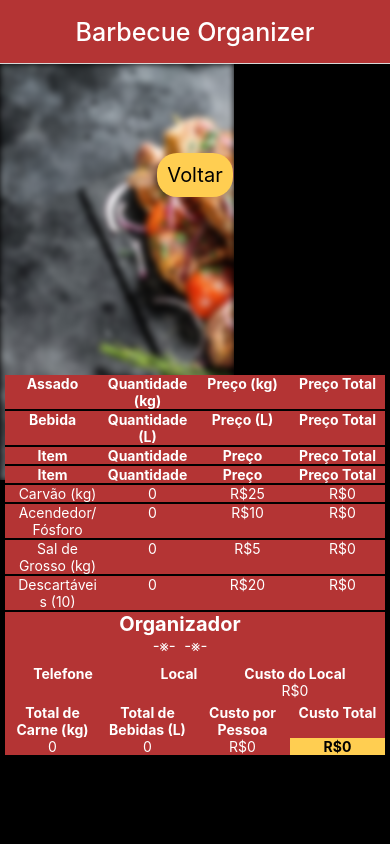
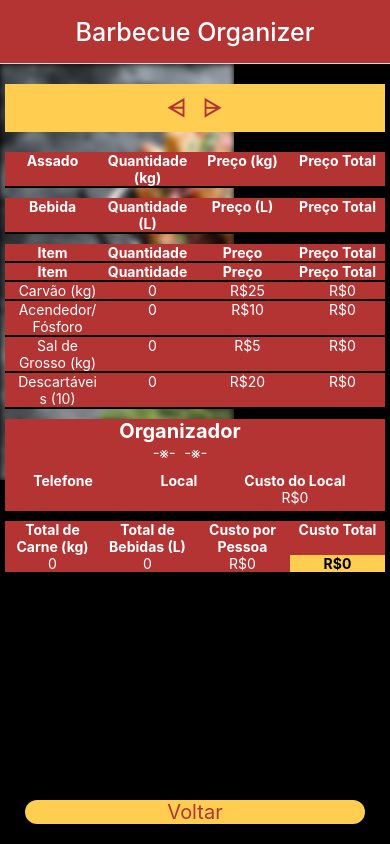
Before and after one commit to Henrique-Botelho/barbecueOrganizer, a React Native app: screen /churras in a window 390 px wide. Built offline with nearby package versions, Linux system fonts and the light colour scheme.

Commit message:
Meus Churrascos estilo

```diff
--- a/src/pages/Churras.js
+++ b/src/pages/Churras.js
@@ -1,5 +1,5 @@
 import React, { useContext } from "react";
-import { View, Text, StyleSheet, ImageBackground, TouchableOpacity } from "react-native";
+import { View, Text, StyleSheet, ImageBackground, TouchableOpacity, SafeAreaView, ScrollView } from "react-native";
 import { MainContext } from "../context/mainContext";
 import Lista from "../components/Lista";
 import ListaInfo from "../components/ListaInfo";
@@ -13,6 +13,30 @@ export default function Churras(props) {
     return(
         <View style={styles.view}>
             <ImageBackground blurRadius={3} resizeMode="cover" opacity={0.48} source={require('../../assets/fundo.png')}  style={styles.image}>
+                <View style={styles.view}>
+                    <Text style={styles.textInfo}>⩤ {data.info.nomeChurras} ⩥</Text>
+                    <SafeAreaView style={styles.container}>
+                        <ScrollView style={styles.scrollView}>
+                            <View style={styles.lista}>
+                                <Lista tipo="Carne Bovina" headers={["Assado", "Quantidade (kg)", "Preço (kg)", "Preço Total"]} />
+                                <Lista tipo="Carne Suina" headers={false} />
+                                <Lista tipo="Frango" headers={false} />
+                            </View>
+                            <View style={styles.lista}>
+                                <Lista tipo="Bebidas" headers={["Bebida", "Quantidade (L)", "Preço (L)", "Preço Total"]} />
+                            </View>
+                            <View style={styles.lista}>
+                                <Lista tipo="Acompanhamentos" headers={["Item", "Quantidade", "Preço", "Preço Total"]} />
+                                <Lista tipo="Sem Falta" headers={["Item", "Quantidade", "Preço", "Preço Total"]} />
+                            </View>
+                            <View style={styles.lista}>
+                                <ListaInfo />
+                            </View>
+                            <View style={styles.lista}>
+                                <ListaTotais />
+                            </View>
+                        </ScrollView>
+                    </SafeAreaView>
                     <TouchableOpacity
                         onPress={() => {
                             resetValores();
@@ -21,17 +45,6 @@ export default function Churras(props) {
                         style={styles.next}>
                         <Text style={styles.textNext}>Voltar</Text>
                     </TouchableOpacity>
-
-                <Text>{data.info.nomeChurras}</Text>
-                <View style={styles.lista}>
-                    <Lista tipo="Carne Bovina" headers={["Assado", "Quantidade (kg)", "Preço (kg)", "Preço Total"]} />
-                    <Lista tipo="Carne Suina" headers={false} />
-                    <Lista tipo="Frango" headers={false} />
-                    <Lista tipo="Bebidas" headers={["Bebida", "Quantidade (L)", "Preço (L)", "Preço Total"]} />
-                    <Lista tipo="Acompanhamentos" headers={["Item", "Quantidade", "Preço", "Preço Total"]} />
-                    <Lista tipo="Sem Falta" headers={["Item", "Quantidade", "Preço", "Preço Total"]} />
-                    <ListaInfo />
-                    <ListaTotais />
                 </View>
                 {console.log(data)}
             </ImageBackground>
@@ -56,20 +69,51 @@ const styles = StyleSheet.create({
         padding: 10,
         fontSize: 25,
     },
+    scrollView:{
+        flex:1,
+    },
+
+
+
+    textInfo: {
+        backgroundColor: '#FFCE51',
+        color: '#b43434',
+        fontWeight: 'bold',
+        padding: 10,
+        fontSize: 23,
+        marginTop:20,
+        letterSpacing: 2,
+        textAlign: 'center',
+    },
+
+    container:{
+        flex: 1,
+        flexDirection:"column",
+        justifyContent: "center",
+        marginTop:10,
+
+    },
+
     next: {
         backgroundColor: "#FFCE51",
-        padding: 10,
-        borderRadius: 20
+        borderRadius: 20,
+        margin:20,
     },
       textNext: {
-        fontSize: 20
+        textAlign:'center',
+        color: "#b43434",
+        fontSize: 20,
       },
+
+
     resultados: {
         backgroundColor: "#FFF",
         fontSize: 20
     },
     lista: {
-        backgroundColor: "#b43434"
+        color:"#fff",
+        backgroundColor: "#b43434",
+        marginTop:10,
     },
     totais: {
         textAlign: 'center',
--- a/src/pages/MeusChurras.js
+++ b/src/pages/MeusChurras.js
@@ -1,6 +1,6 @@
 import React, { useContext, useEffect, useState } from "react";
 import AsyncStorage from "@react-native-async-storage/async-storage";
-import { View, Text, StyleSheet, ImageBackground, ActivityIndicator, FlatList, TouchableOpacity, Modal } from "react-native";
+import { View, Text, StyleSheet, ImageBackground, ActivityIndicator, FlatList, TouchableOpacity, Modal, ScrollView } from "react-native";
 import { MainContext } from "../context/mainContext";
 
 export default function MeusChurras(props) {
@@ -29,7 +29,11 @@ export default function MeusChurras(props) {
                             data={dados}
                             renderItem={({item}) => {
                                 return(
-                                    <View style={styles.view2}>
+                                    <View style={styles.view3}>
+                                        <Text style={styles.textTitulo}>Seus Churrascos</Text>
+                                        <View style={styles.container}>
+                                            <ScrollView style={styles.scrollView}>
+                                                <View style={styles.container}>
                                                     <TouchableOpacity
                                                         style={styles.btn}
                                                         onPress={() => {
@@ -42,18 +46,21 @@ export default function MeusChurras(props) {
                                                             <Text style={styles.textbtn}>{item}</Text>
                                                     </TouchableOpacity>
                                                 </View>
+                                            </ScrollView>
+                                        </View>
+                                    </View>
                                 );
                             }}
                         />
                     </View>
                     <TouchableOpacity
-                        style={styles.btn}
+                        style={styles.next}
                         onPress={() => {
                             excluirChurrascos();
                             props.navigation.navigate("home");
                         }}
                         activeOpacity={0.7}>
-                            <Text>Excluir Churrascos</Text>
+                            <Text style={styles.textNext}>Excluir Churrascos</Text>
                     </TouchableOpacity>
                 </ImageBackground>
             </View>
@@ -63,7 +70,7 @@ export default function MeusChurras(props) {
             <View style={styles.view}>
                 <ImageBackground blurRadius={3} resizeMode="cover" opacity={0.48} source={require('../../assets/fundo.png')}  style={styles.image}>
                     <View style={styles.view2}>
-                        <Text styles={styles.neum}>Nenhum churrasco encontrado</Text>
+                        <Text>Nenhum churrasco encontrado</Text>
                     </View>
                 </ImageBackground>
             </View>
@@ -84,10 +91,11 @@ const styles = StyleSheet.create({
         flex: 1,
     },
     view2: {
-        // flex: 1,
         justifyContent: "center",
         alignItems:"center",
         backgroundColor: '#FFCE51',
+        borderRadius: 10,
+        padding: 10,
     },
     view3: {
         flex: 1,
@@ -98,30 +106,56 @@ const styles = StyleSheet.create({
         backgroundColor: "#000",
         alignItems: 'center',
         flex: 1,
-        justifyContent: "space-evenly"
+        justifyContent: "space-evenly",
     },
-    // neum:{
-    //     color: '#b43434',
-    //     fontSize: 20,
-    //     margin:15,
-    //     alignSelf:"center",
-    //     textAlign:"center",
-    // },
+    scrollView:{
+        flex:1,
+    },
+
+
     btn:{
         backgroundColor: "#FFCE51",
         borderRadius: 5,
         flexDirection: "row",
         marginBottom: 20,
         padding:5,
+        minWidth:"95%",
     },
     textbtn:{
+        flex:1,
+        textAlign:'center',
         letterSpacing:2,
         color:'#b43434',
+        fontWeight:'bold',
     },
-    text:{
+
+
+
+    textTitulo: {
+        backgroundColor: "#FFCE51",
+        color: "#b43434",
+        borderRadius: 10,
+        padding: 10,
         fontSize: 25,
-        alignSelf: "center",
-        height: 35,
-        letterSpacing: 2,
-    }
+        marginTop: 20,
+        fontWeight: 'bold',
+    },
+    container:{
+        flex: 1,
+        flexDirection:"column",
+        justifyContent: "center",
+        alignItems:"center",
+        marginTop:10,
+    },
+
+    next: {
+        backgroundColor: "#b43434",
+        padding: 10,
+        borderRadius: 20,
+        margin:20,
+    },
+    textNext: {
+        color: "#FFCE51",
+        fontSize: 20,
+    },
 });
```
Lines whose indentation alone changed are shown as unchanged.
